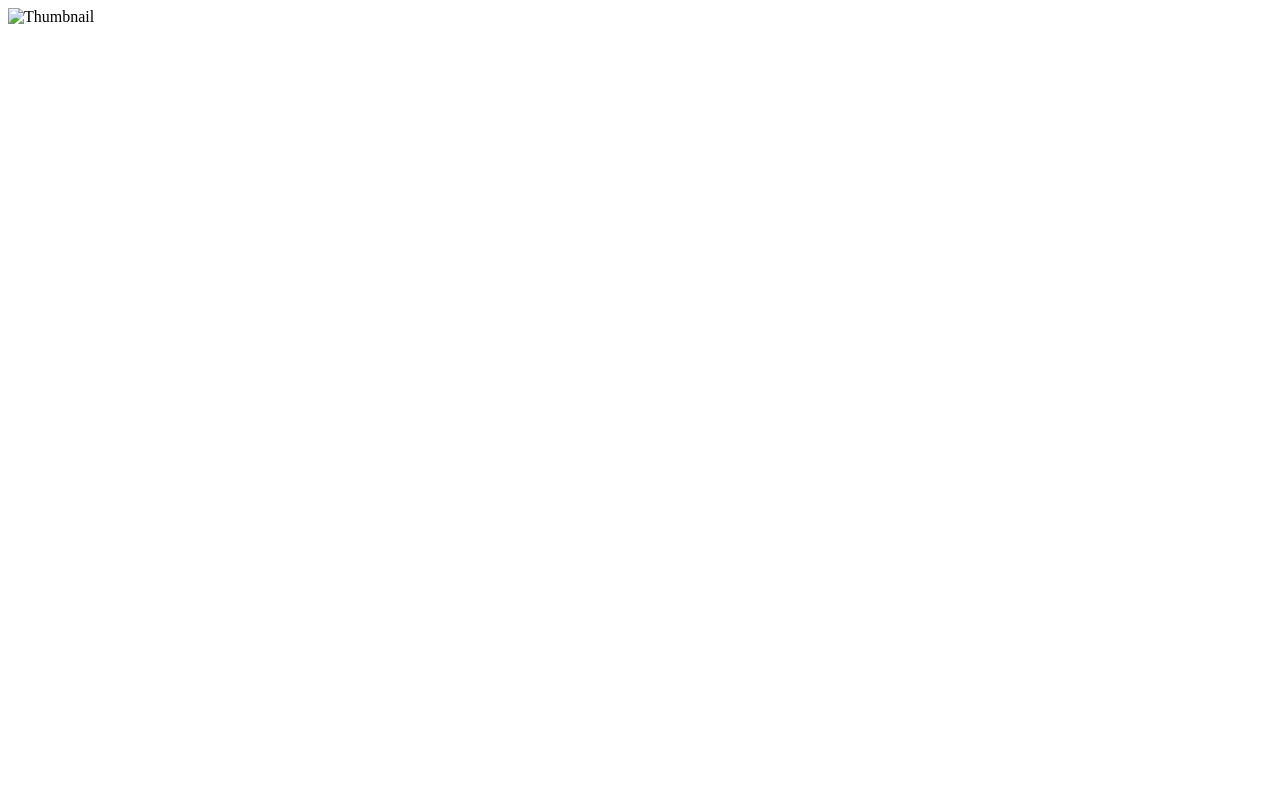
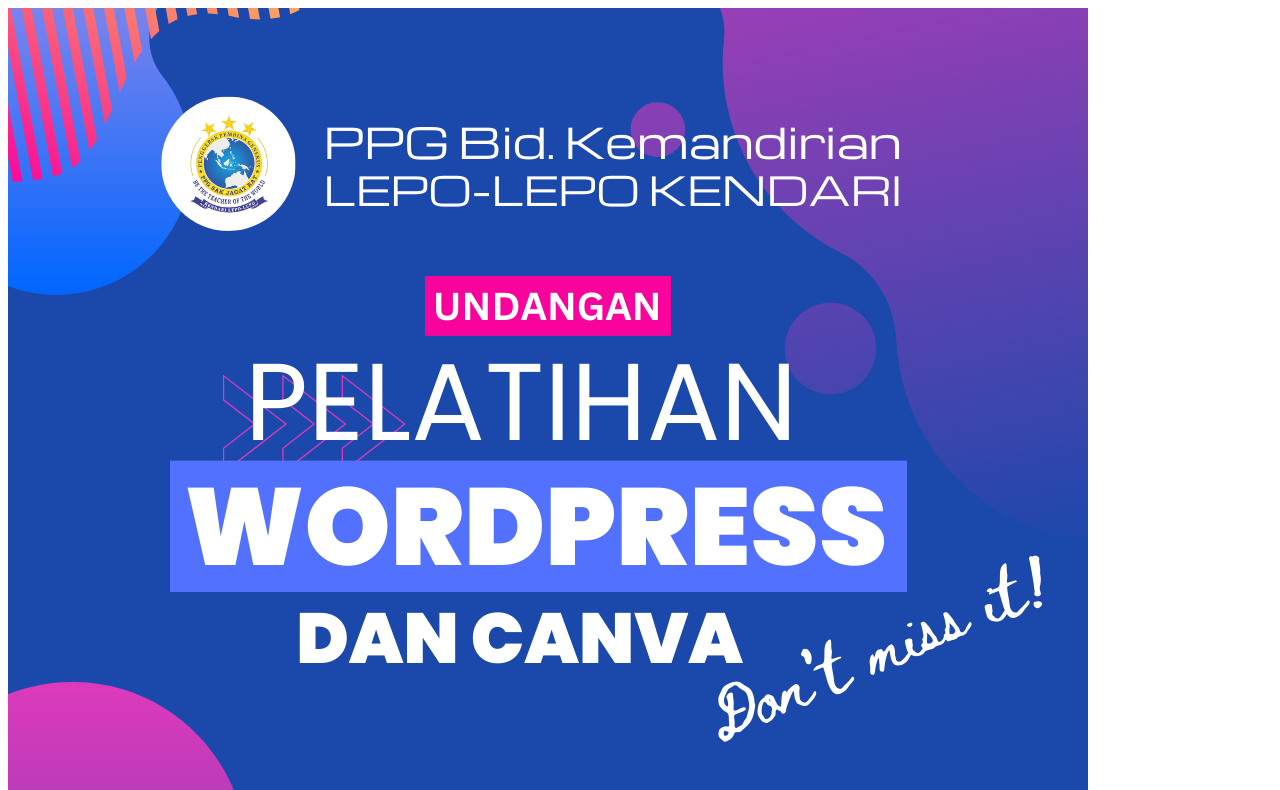
Before and after one commit to fsevenm/ppg-wordpress, a plain HTML site: page index.html in a window 1280 px wide. Shown: the top 790 px of the page. Drawn offline with Linux system fonts and the light colour scheme.

Commit message:
Update index.html

```diff
--- a/index.html
+++ b/index.html
@@ -6,6 +6,6 @@
       <title>Pelatihan Wordpress - PPG Kemandirian</title>
    </head>
    <body>
-      <img src="thumbnail.jpg" alt="Thumbnail">
+      <img src="ppg-wordpress.png" alt="Thumbnail">
    </body>
 </html>
```
